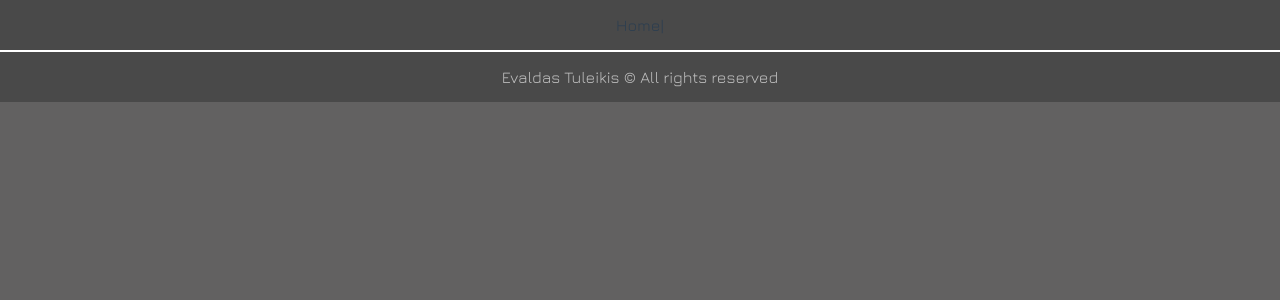
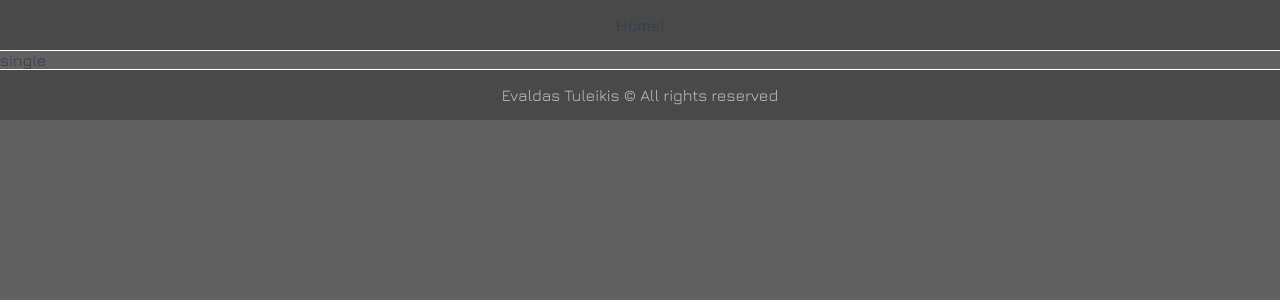
Before and after one commit to evaldas1994/VUE-EXAM, a Vue app: page /#/single/1 in a window 1280 px wide. Shown: the top 300 px of the page. Built offline with nearby package versions, Linux system fonts and the light colour scheme.

Commit message:
Created Single (page) Created SingleComponent Added to routes

```diff
--- a/src/components/CardComponent.vue
+++ b/src/components/CardComponent.vue
@@ -1,6 +1,6 @@
 <template>
   <div class="card-component">
-    <div class="card">
+    <div class="card" @click="showSingle(item.id)">
       <div class="image">
         <img :src="item.thumbnail" alt="image">
       </div>
@@ -19,7 +19,12 @@
 <script>
 export default {
   name: "CardComponent",
-  props: ['item']
+  props: ['item'],
+  methods: {
+    showSingle(id) {
+      this.$router.push(`/single/${id}`);
+    }
+  }
 }
 </script>
 
--- /dev/null
+++ b/src/components/SingleComponent.vue
@@ -0,0 +1,15 @@
+<template>
+<div class="single-component">
+  single
+</div>
+</template>
+
+<script>
+export default {
+  name: "SingleComponent"
+}
+</script>
+
+<style scoped>
+
+</style>
--- a/src/router/index.js
+++ b/src/router/index.js
@@ -1,6 +1,7 @@
 import Vue from 'vue'
 import VueRouter from 'vue-router'
 import Home from '../views/Home.vue'
+import Single from "../views/Single";
 
 Vue.use(VueRouter)
 
@@ -9,6 +10,11 @@ const routes = [
     path: '/',
     name: 'Home',
     component: Home
+  },
+  {
+    path: '/single/:id',
+    name: 'Single',
+    component: Single
   }
 ]
 
--- /dev/null
+++ b/src/views/Single.vue
@@ -0,0 +1,20 @@
+<template>
+<div class="single">
+  <SingleComponent/>
+</div>
+</template>
+
+<script>
+import SingleComponent from "../components/SingleComponent";
+
+export default {
+  name: "Single",
+  components: {
+    SingleComponent
+  }
+}
+</script>
+
+<style scoped>
+
+</style>
```
